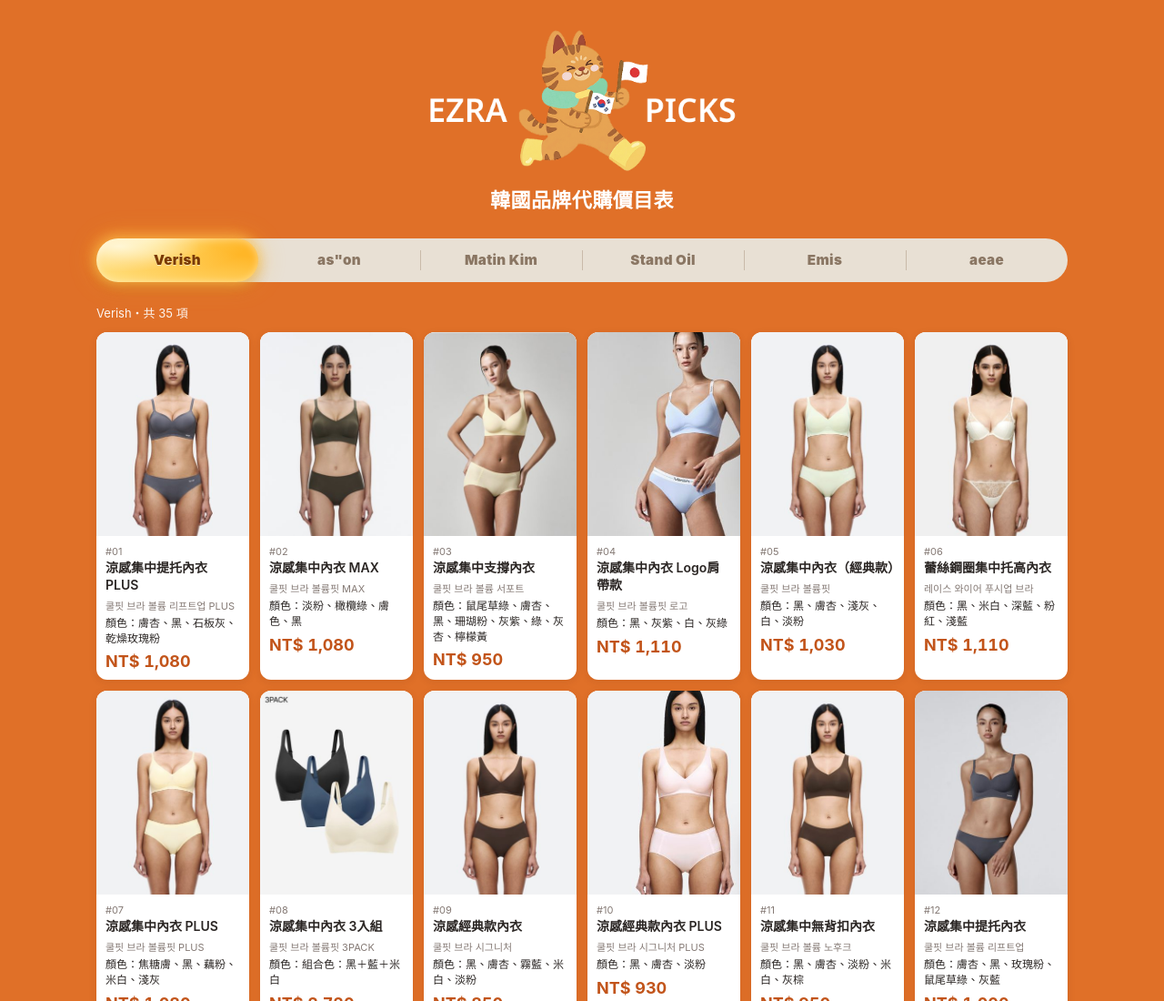
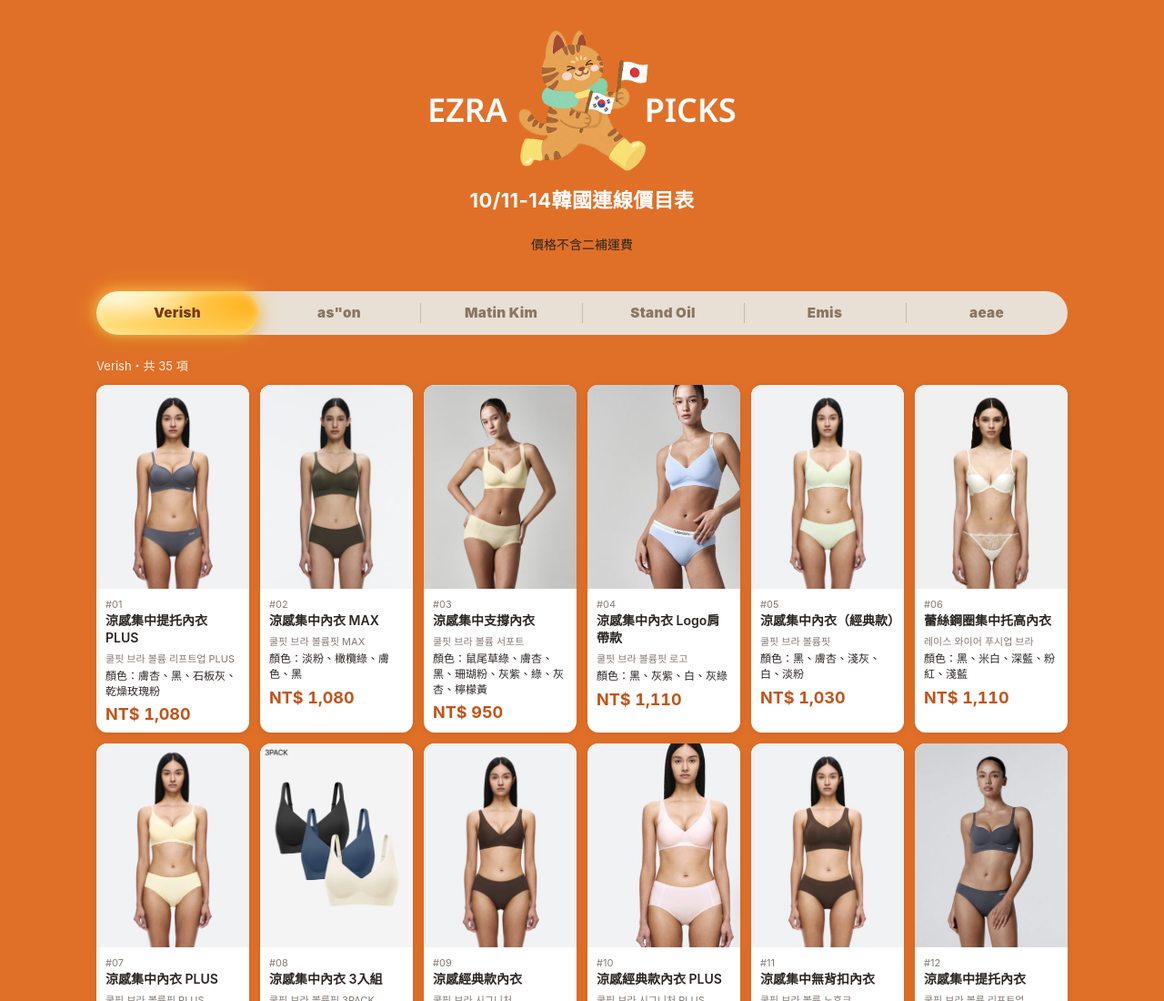
Before and after one commit to EZRApicks/korea-goods, a plain HTML site: page index.html in a window 1280 px wide. Shown: the top 1100 px of the page at 91% size. Drawn offline with Linux system fonts and the light colour scheme.

Commit message:
Add files via upload

```diff
--- a/index.html
+++ b/index.html
@@ -3,15 +3,23 @@
 <head>
   <meta charset="utf-8">
   <meta name="viewport" content="width=device-width, initial-scale=1, viewport-fit=cover">
-  <title>EZRA Picks 韓國品牌代購價目表</title>
-  <link rel="icon" href="images/logo.png">
+  <title>EZRA Picks 10/11-14韓國連線價目表</title>
+  <meta name="description" content="EZRA Picks 10/11-14韓國連線價目表：Verish、as&quot;on、Matin Kim、Stand Oil、Emis、aeae">
+  <link rel="icon" type="image/png" sizes="32x32" href="images/favicon-32.png">
+  <link rel="icon" type="image/png" sizes="512x512" href="images/icon-512.png">
+  <link rel="apple-touch-icon" href="images/apple-touch-icon.png">
+  <meta property="og:title" content="EZRA Picks 10/11-14韓國連線價目表">
+  <meta property="og:description" content="Verish、as&quot;on、Matin Kim、Stand Oil、Emis、aeae 代購價目表">
+  <meta property="og:type" content="website">
+  <meta property="og:image" content="images/og-image.jpg">
+  <meta name="twitter:card" content="summary">
   <link rel="stylesheet" href="css/style.css">
 </head>
 <body>
   <div class="wrap">
     <header class="brand">
       <div class="logo"><img src="images/logo.png" alt="EZRA Picks"></div>
-      <h1>韓國品牌代購價目表</h1>
+      <h1>10/11-14韓國連線價目表</h1><p class="sub">價格不含二補運費</p>
     </header>
     <nav class="tabs">
       <div class="switch">
```
